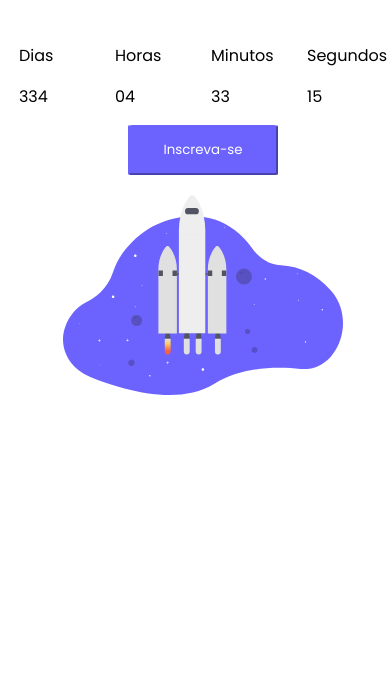
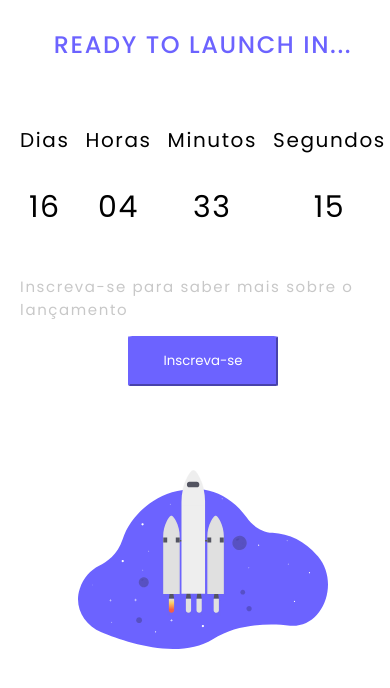
Before and after one commit to nicolas-davila/Desafio-rocketseat---Countdown, a plain HTML site: page index.html in a window 390 px wide. Shown: the part 86-774 px from the top of the page. Drawn offline with Linux system fonts and the light colour scheme.

Commit message:
Atualização do script, atualização da estilização e deixando responsivo.

```diff
--- a/index.html
+++ b/index.html
@@ -9,18 +9,16 @@
   <link href="https://fonts.googleapis.com/css2?family=Poppins&display=swap" rel="stylesheet">
   <link href="https://fonts.googleapis.com/css2?family=Poppins:wght@400;500&display=swap" rel="stylesheet">
   <link href="style.css" rel="stylesheet" type="text/css" />
-  <link href="style.css" rel="stylesheet"/>
+  <link href="style.css" rel="stylesheet" />
 
 </head>
 
 <body>
-
-  <header>
-    <img class="top" src="./assets/imagens/top-image.svg">
-  </header>
-
   <main>
     <div class="container">
+      <header>
+        <img class="top" src="./assets/imagens/top-image.svg">
+      </header>
       <div class="countdown">
         <p class="text-ready">Ready to launch in...</p>
         <div class="countdown-time">
@@ -41,12 +39,17 @@
             <p class="countdown-time-item-number" id="segundos">00</p>
           </div>
         </div>
+        <div class="span">
+          <p>Inscreva-se para saber mais sobre o lançamento</p>
+        </div>
+        <button class="button">
+          Inscreva-se
+        </button>
+      </div>
+      <div class="rocket">
+        <img src="./assets/imagens/rocket.svg" alt="foguete">
       </div>
     </div>
-    <button class="button">
-      Inscreva-se
-    </button>
-    <img class="rocket" src="./assets/imagens/rocket.svg" alt="foguete">
   </main>
 
   <script src="./script.js"></script>
--- a/script.js
+++ b/script.js
@@ -3,7 +3,7 @@ const horasText = document.querySelector('#horas')
 const minutosText = document.querySelector('#minutos')
 const segundosText = document.querySelector('#segundos')
 
-const newYearsDate = new Date('1 Jan 2024')
+const newYearsDate = new Date('17 feb 2023')
 
 setInterval(() => {
   const currentDate = new Date()
--- a/style.css
+++ b/style.css
@@ -1,14 +1,55 @@
-html, body {
-    width: 100%;
-    height: 100%;
+body {
+  width: 100vw;
+  height: 100vh;
+
+  display: flex;
+  justify-content: center;
+  align-items: center;
+
+  position: relative;
+
+  overflow: hidden;
+}
+main {
+  display: flex;
+  justify-content: center;
 }
 
 .text-ready {
-  text-transform: uppercase;
-  font-size: 30px;
+  font-size: 2.25rem;
+  font-weight: 500;
   color: #6C63FF;
   font-family: 'Poppins', sons-serif;
 
+  text-transform: uppercase;
+  letter-spacing: 0.1rem;
+
+}
+
+.container {
+  width: 80%;
+
+  display: flex;
+  justify-content: space-between;
+  align-items: center;
+
+  gap: 2rem;
+}
+
+.container .countdown {
+  display: flex;
+  flex-direction: column;
+  align-items: center;
+  justify-content: center;
+  letter-spacing: 0.1rem;
+}
+
+.span {
+  color: #C8C8C8;
+  display: flex;
+  justify-content: center;
+  font-family: 'Poppins', sons-serif;
+  font-size: 15px;
 }
 
 .button {
@@ -23,19 +64,26 @@ html, body {
   width: 150px;
   margin-bottom: 20px;
   font-family: 'Poppins', sons-serif;
+  cursor: pointer;
+  transition: all 0.2s ease-in-out;
+}
+
+.button:hover {
+  border: 2px solid #6C63FF;
+  color: var(--purple);
+  background: transparent;
 }
 
 .rocket {
-  display: block;
-  margin-right: auto;
-  margin-left: auto;
-  height: 200px;
+  display: flex;
+  align-items: center;
+  justify-content: center;
 }
 
 .top {
   width: 100%;
 
-  position: absolute;
+  position:fixed;
   top: 0;
   right: 0;
 }
@@ -44,8 +92,8 @@ html, body {
   width: 100%;
 
   position: absolute;
-  bottom: 0;
-  right: 0;
+  bottom: -3rem;
+  left: 0;
 }
 
 .container {
@@ -61,16 +109,39 @@ html, body {
   gap: 1rem;
 }
 
+.countdown-time-item {
+  margin-top: 1.18rem;
+  text-align: center;
+}
+
 .countdown-time-item-text {
+  font-size: 20px;
   font-family: 'Poppins', sons-serif;
 }
 
 .countdown-time-item-number {
+  font-size: 30px;
   font-family: 'Poppins', sons-serif;
 }
 
-@media (max-width: 720px) {
-  .rocket {
+@media (max-width: 1080px) {
+  .container {
+    flex-direction: column;
+    gap: 4rem;
+    margin-bottom: 100px;
+  }
 
+  .text-ready {
+      font-size: 1.5rem;
+    }
+
+  .container .rocket {
+    display: flex;
+    align-items: center;
+    justify-content: center;
+  }
+
+  .container .rocket img {
+    width: 80%;
   }
 }
```
